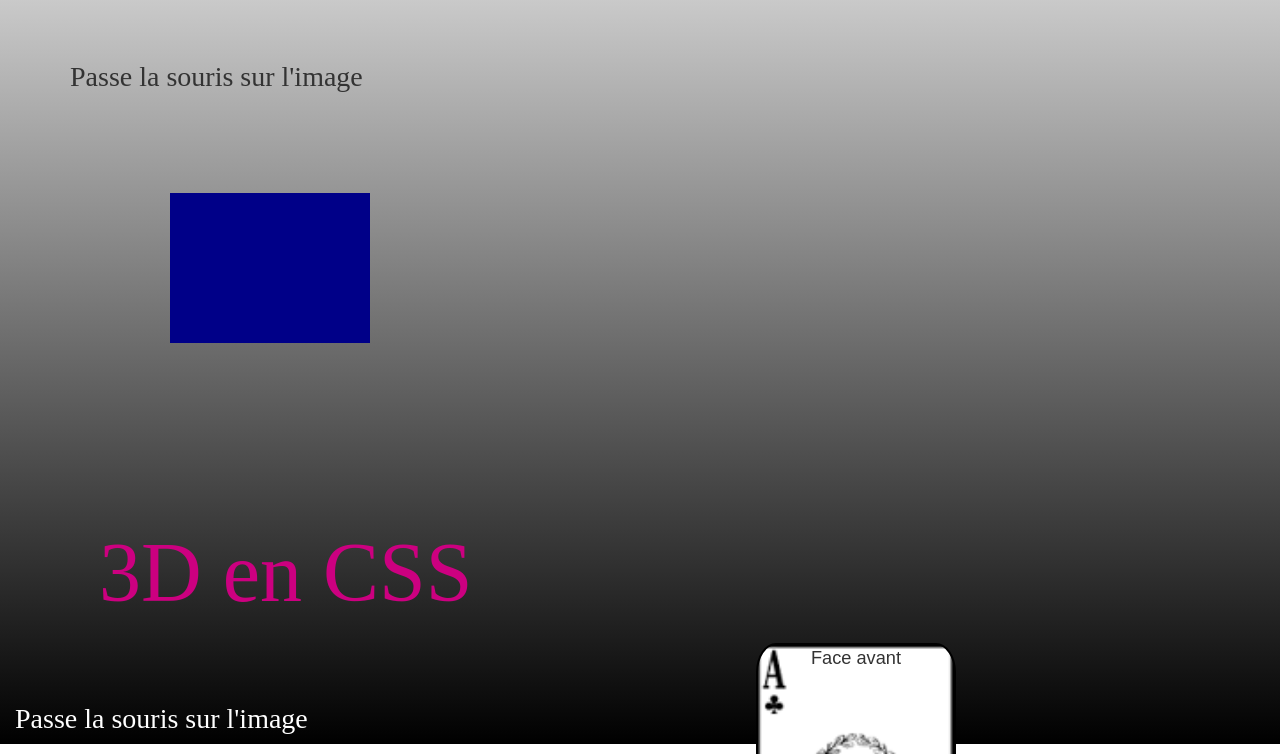
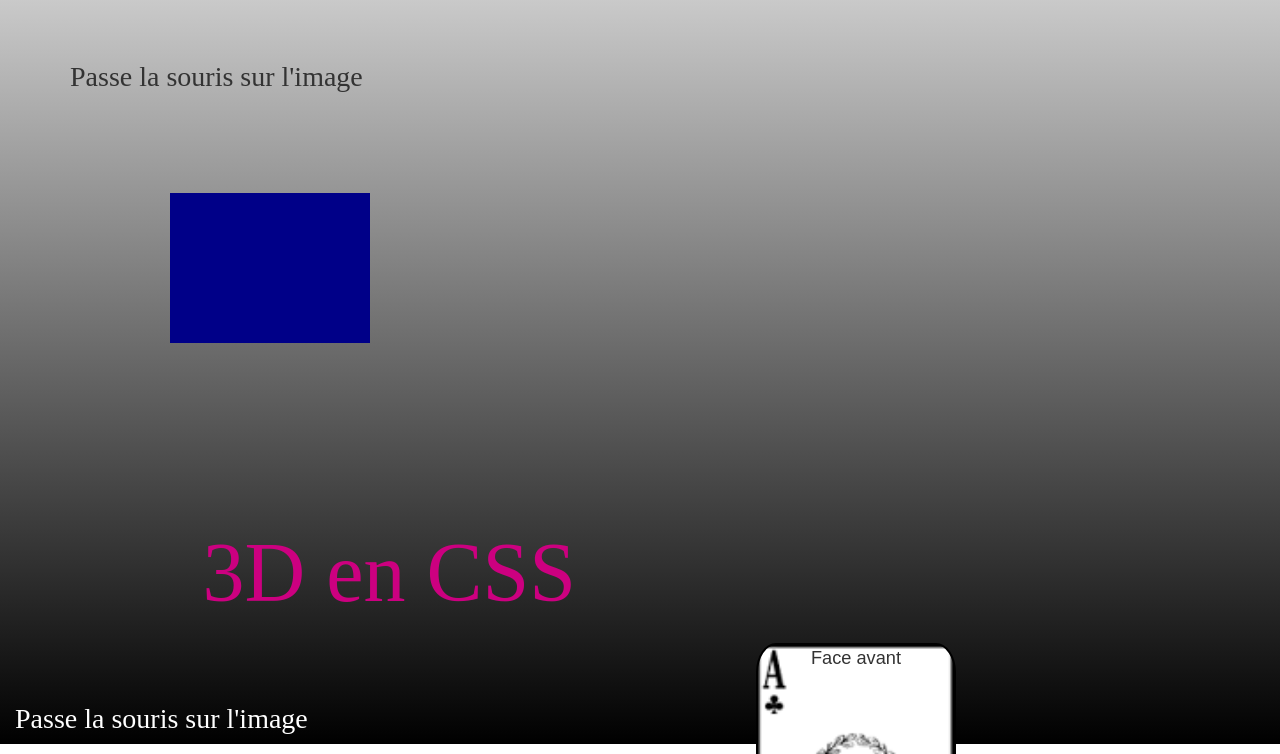
Before and after one commit to princessgirly/animation-css, a plain HTML site: page index.html in a window 1280 px wide. Shown: the part 198-952 px from the top of the page. Drawn offline with nearby package versions, Linux system fonts and the light colour scheme.

Commit message:
alignement

```diff
--- a/style.css
+++ b/style.css
@@ -43,6 +43,9 @@ h3 {
 .container-fluid {
     perspective: 800px;
     box-sizing: border-box;
+}
+.container-fluid h1 {
+    margin-left: 15%;
 }
 .container-fluid div {
     width: 200px;
```
